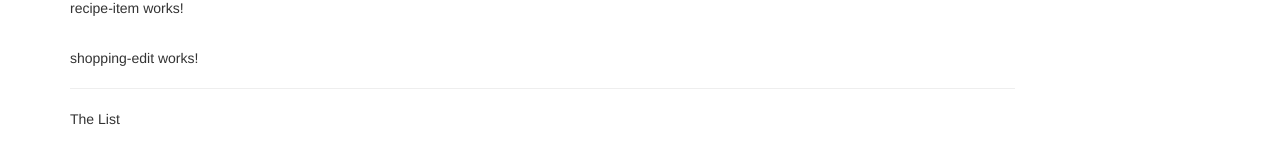
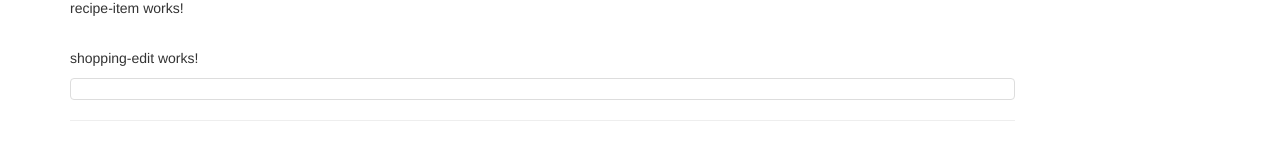
Before and after one commit to ArielPrez/Recipe-Store, an Angular app: page / in a window 1280 px wide. Shown: the part 719-877 px from the top of the page. Built offline with nearby package versions, Linux system fonts and the light colour scheme.

Commit message:
new ingredient model

```diff
--- /dev/null
+++ b/src/app/shared/ingredient.model.ts
@@ -0,0 +1,4 @@
+export class Ingredient {
+    constructor(public name: string, public amount: string) {
+    }
+}
--- a/src/app/shopping-list/shopping-list.component.html
+++ b/src/app/shopping-list/shopping-list.component.html
@@ -1,7 +1,11 @@
 <div class="row">
     <div class="col-xs-10">
         <app-shopping-edit></app-shopping-edit>
+        <ul class="list-group">
+            <a href="" class="list-group-item" style="cursor: pointer">
+
+            </a>
+        </ul>
         <hr>
-        <p>The List</p>
     </div>
 </div>
```
